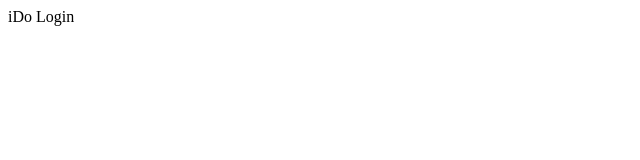
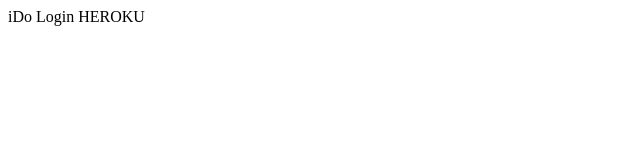
Before and after one commit to The-iDo-App/ido-server, a website: page public/apps/index.html in a window 1280 px wide. Shown: the whole page, without its empty margins (0-640 px from the left). Drawn offline with Linux system fonts and the light colour scheme.

Commit message:
make it better

```diff
--- a/public/apps/index.html
+++ b/public/apps/index.html
@@ -1,10 +1,13 @@
 <!DOCTYPE html>
 <html lang="en">
+
 <head>
-  <meta charset="UTF-8">
-  <title>Login Page</title>
+    <meta charset="UTF-8">
+    <title>Login Page</title>
 </head>
+
 <body>
-  iDo Login
+    iDo Login HEROKU
 </body>
+
 </html>
```
